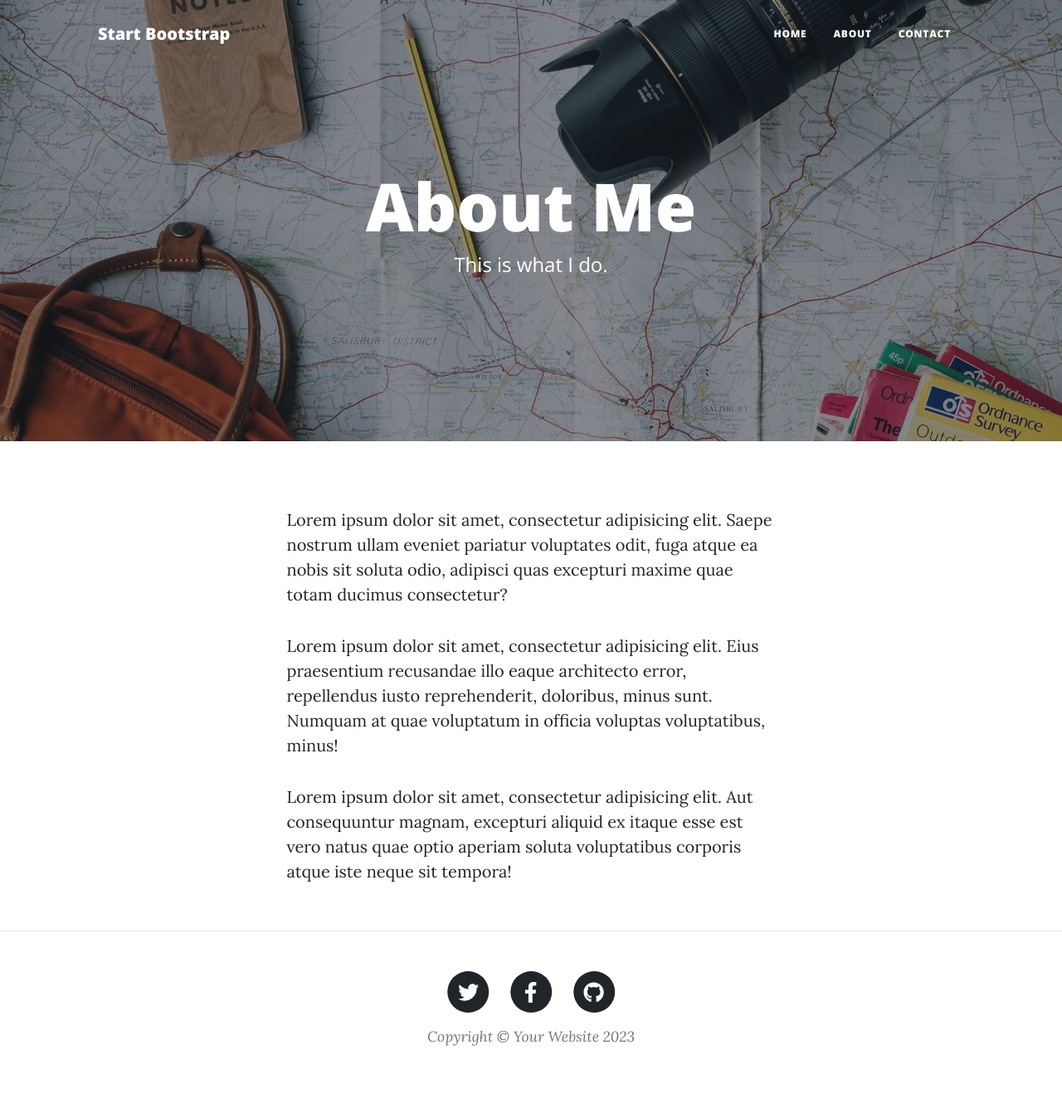
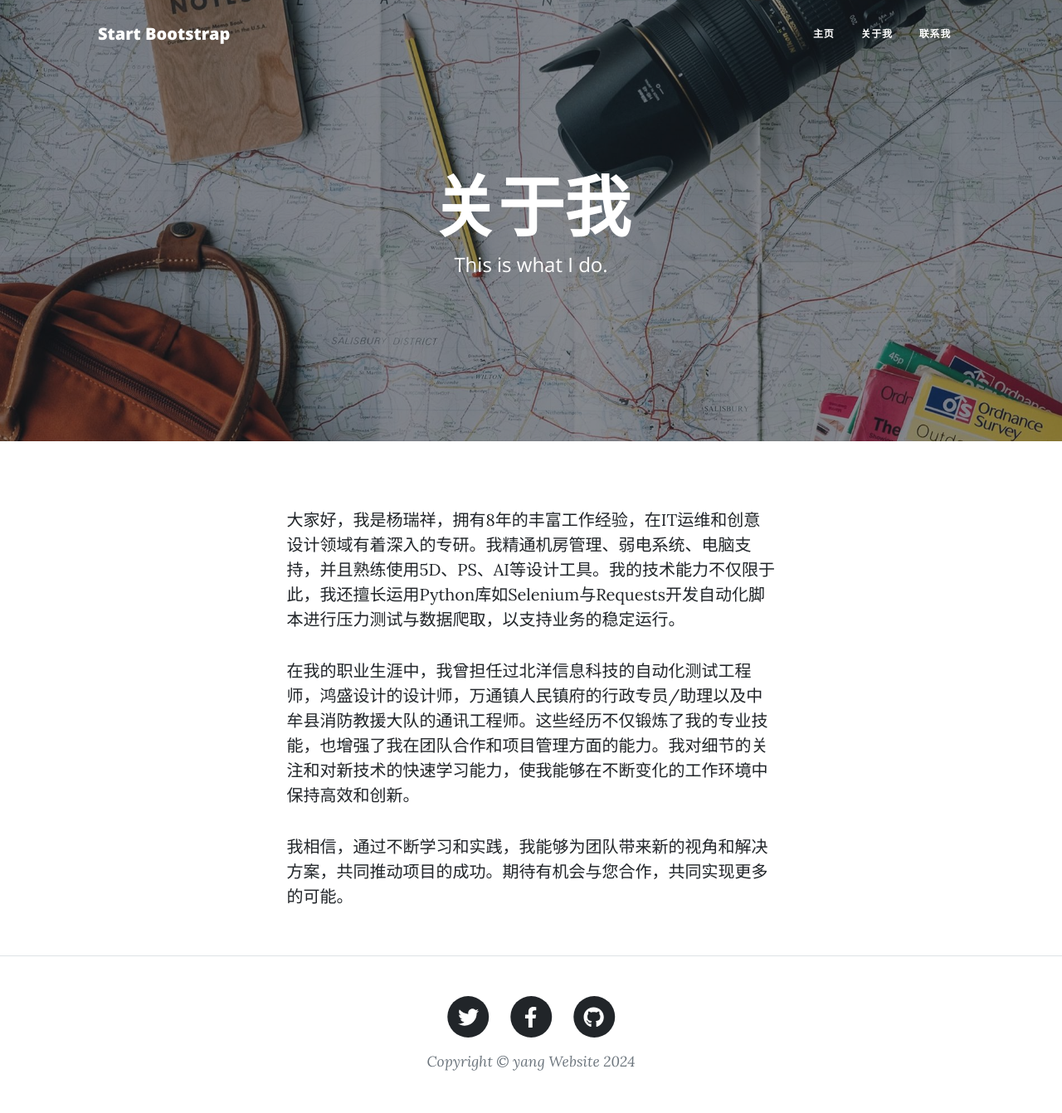
Before and after one commit to gityangxiansheng/my_python, a Flask app: page /about in a window 1280 px wide. Shown: the whole page at 83% size. Before the commit the page ends 1261 px from the top, so only its background shows below. Run offline with Flask 3, Linux system fonts and the light colour scheme; some libraries are stand-ins or nearby versions.

Commit message:
67day作业完成

```diff
--- a/1-100天作业/67dayflask、sql、api构建/main.py
+++ b/1-100天作业/67dayflask、sql、api构建/main.py
@@ -1,4 +1,4 @@
-from flask import Flask, render_template, redirect, url_for
+from flask import Flask, render_template, redirect, url_for,request
 from flask_bootstrap import Bootstrap5
 from flask_sqlalchemy import SQLAlchemy
 from flask_wtf import FlaskForm
@@ -21,9 +21,9 @@ db.init_app(app)
 class In_form(FlaskForm):
     title = StringField(name="文章标题")
     Subtitle = StringField(name="小标题")
-    name = StringField(name="作者")
-    image_url = StringField(name="图片链接")
-    blog_Content = CKEditorField(name="编辑文字")
+    author = StringField(name="作者")
+    img_url = StringField(name="图片链接")
+    body = CKEditorField(name="编辑文字")
     submit = SubmitField(label='SUEMIT FOST')
 # CONFIGURE TABLE
 class BlogPost(db.Model):
@@ -47,23 +47,69 @@ def get_all_posts():
     return render_template("index.html", all_posts=posts)
 
 # TODO: 添加路线,以便您可以单击各个帖子。
-@app.route('/show_post/<post_id>')
+@app.route('/show_post/<int:post_id>')
 def show_post(post_id):
+    print(post_id)
     # TODO:根据post_id从数据库中检索博客文章
-    requested_post = db.session.execute(db.select(BlogPost).where(BlogPost.id == post_id)).scalar()
+    requested_post = BlogPost.query.get(post_id)
     return render_template("post.html", post=requested_post)
 
 
 # TODO: add_new_post() 创建新的博客文章
-@app.route("/add")
+@app.route("/add",methods=['GET','POST'])
 def add_new_post():
     form = In_form()
+    if request.method == "POST":
+        new_blog=BlogPost(
+            title = request.form.get("文章标题"),
+            subtitle= request.form.get("小标题"),
+            author = request.form.get("作者"),
+            img_url = request.form.get("图片链接"),
+            body=  request.form.get("编辑文字"),
+            date = date.today().strftime('%B,%d,%Y')
+        )
+        db.session.add(new_blog)
+        db.session.commit()
+
     return render_template('make-post.html',form=form)
 
 
 # TODO: edit_post()修改现有的博客文章
+@app.route("/edit_post/<int:post_id>",methods=['GET','POST'])
+def edit_post(post_id):
+    print(post_id)
+    edit_blog = db.session.execute(db.select(BlogPost).where(BlogPost.id == post_id)).scalar()
+    print(edit_blog.title)
+    form = In_form(
+        id = edit_blog.id,
+        title=edit_blog.title,
+        subtitle=edit_blog.subtitle,
+        img_url=edit_blog.img_url,
+        author=edit_blog.author,
+        body=edit_blog.body
+        )
+    if request.method == "POST":
+        print(edit_blog.title)
+        edit_blog.title = request.form.get("文章标题")
+        edit_blog.subtitle= request.form.get("小标题")
+        edit_blog.author = request.form.get("作者")
+        edit_blog.img_url = request.form.get("图片链接")
+        edit_blog.body=  request.form.get("编辑文字")
+        edit_blog.date = date.today().strftime('%B,%d,%Y')
+        db.session.commit()
+        return redirect(url_for('show_post',post_id=post_id))
+    post_id=post_id
+    # return post_id
+    return render_template('make-post.html',form=form,post_id=post_id)
 
 # TODO: delete_post()从数据库中删除博客文章
+@app.route('/del')
+def delete():
+    get_id = request.args.get('get_id')
+    del_blog = db.session.execute(db.select(BlogPost).where(BlogPost.id == get_id)).scalar()
+    db.session.delete(del_blog)
+    db.session.commit()
+    return redirect(url_for('get_all_posts'))
 
 # 以下是之前课程的代码,无需更改。
 @app.route("/about")
--- a/1-100天作业/67dayflask、sql、api构建/templates/about.html
+++ b/1-100天作业/67dayflask、sql、api构建/templates/about.html
@@ -1,15 +1,12 @@
 {% include "header.html" %}
 
 <!-- Page Header-->
-<header
-  class="masthead"
-  style="background-image: url('../static/assets/img/about-bg.jpg')"
->
+<header class="masthead" style="background-image: url('../static/assets/img/about-bg.jpg')">
   <div class="container position-relative px-4 px-lg-5">
     <div class="row gx-4 gx-lg-5 justify-content-center">
       <div class="col-md-10 col-lg-8 col-xl-7">
         <div class="page-heading">
-          <h1>About Me</h1>
+          <h1>关于我</h1>
           <span class="subheading">This is what I do.</span>
         </div>
       </div>
@@ -22,22 +19,13 @@
     <div class="row gx-4 gx-lg-5 justify-content-center">
       <div class="col-md-10 col-lg-8 col-xl-7">
         <p>
-          Lorem ipsum dolor sit amet, consectetur adipisicing elit. Saepe
-          nostrum ullam eveniet pariatur voluptates odit, fuga atque ea nobis
-          sit soluta odio, adipisci quas excepturi maxime quae totam ducimus
-          consectetur?
+          大家好，我是杨瑞祥，拥有8年的丰富工作经验，在IT运维和创意设计领域有着深入的专研。我精通机房管理、弱电系统、电脑支持，并且熟练使用5D、PS、AI等设计工具。我的技术能力不仅限于此，我还擅长运用Python库如Selenium与Requests开发自动化脚本进行压力测试与数据爬取，以支持业务的稳定运行。
         </p>
         <p>
-          Lorem ipsum dolor sit amet, consectetur adipisicing elit. Eius
-          praesentium recusandae illo eaque architecto error, repellendus iusto
-          reprehenderit, doloribus, minus sunt. Numquam at quae voluptatum in
-          officia voluptas voluptatibus, minus!
+          在我的职业生涯中，我曾担任过北洋信息科技的自动化测试工程师，鸿盛设计的设计师，万通镇人民镇府的行政专员/助理以及中牟县消防教援大队的通讯工程师。这些经历不仅锻炼了我的专业技能，也增强了我在团队合作和项目管理方面的能力。我对细节的关注和对新技术的快速学习能力，使我能够在不断变化的工作环境中保持高效和创新。
         </p>
         <p>
-          Lorem ipsum dolor sit amet, consectetur adipisicing elit. Aut
-          consequuntur magnam, excepturi aliquid ex itaque esse est vero natus
-          quae optio aperiam soluta voluptatibus corporis atque iste neque sit
-          tempora!
+          我相信，通过不断学习和实践，我能够为团队带来新的视角和解决方案，共同推动项目的成功。期待有机会与您合作，共同实现更多的可能。
         </p>
       </div>
     </div>
--- a/1-100天作业/67dayflask、sql、api构建/templates/footer.html
+++ b/1-100天作业/67dayflask、sql、api构建/templates/footer.html
@@ -29,7 +29,7 @@
                         </a>
                     </li>
                 </ul>
-                      <div class="small text-center text-muted fst-italic">Copyright &copy; Your Website 2023</div>
+                <div class="small text-center text-muted fst-italic">Copyright &copy; yang Website 2024</div>
             </div>
         </div>
     </div>
@@ -39,4 +39,5 @@
 <!-- Core theme JS-->
 <script src="{{ url_for('static', filename='js/scripts.js') }}"></script>
 </body>
+
 </html>
--- a/1-100天作业/67dayflask、sql、api构建/templates/header.html
+++ b/1-100天作业/67dayflask、sql、api构建/templates/header.html
@@ -8,7 +8,7 @@
     />
     <meta name="description" content="" />
     <meta name="author" content="" />
-    <title>Clean Blog - Start Bootstrap Theme</title>
+    <title>YangBlog</title>
     {% block styles %}
     <!-- Load Bootstrap-Flask CSS here -->
     {{ bootstrap.load_css() }}
@@ -63,21 +63,21 @@
               <a
                 class="nav-link px-lg-3 py-3 py-lg-4"
                 href="{{ url_for('get_all_posts') }}"
-                >Home</a
+                >主页</a
               >
             </li>
             <li class="nav-item">
               <a
                 class="nav-link px-lg-3 py-3 py-lg-4"
                 href="{{ url_for('about') }}"
-                >About</a
+                >关于我</a
               >
             </li>
             <li class="nav-item">
               <a
                 class="nav-link px-lg-3 py-3 py-lg-4"
                 href="{{ url_for('contact') }}"
-                >Contact</a
+                >联系我</a
               >
             </li>
           </ul>
```
Also changed, not shown: 1-100天作业/67dayflask、sql、api构建/templates/index.html (+5 -4 lines), 1-100天作业/67dayflask、sql、api构建/templates/make-post.html (+26 -5 lines), 1-100天作业/67dayflask、sql、api构建/templates/post.html (+3 -7 lines). Lines whose indentation alone changed are shown as unchanged.
